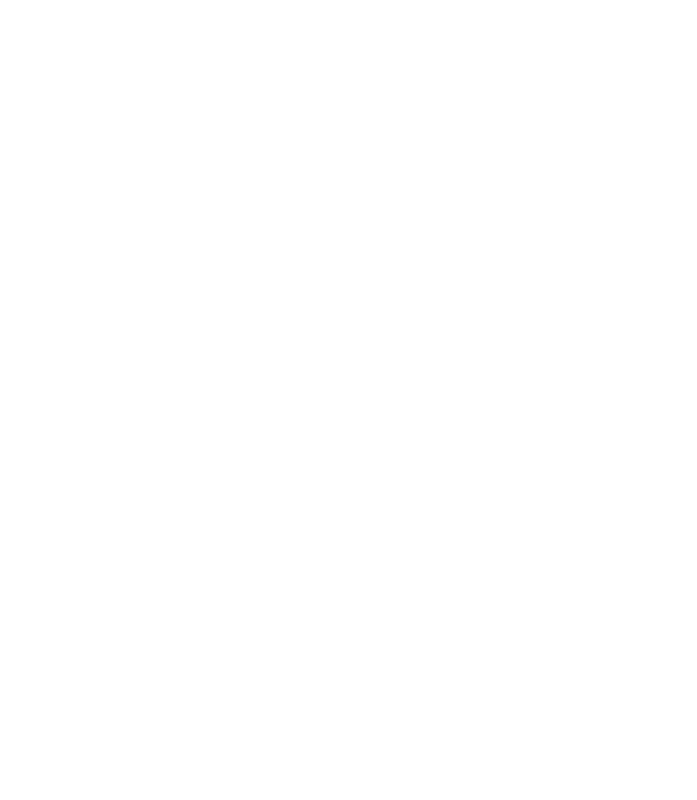
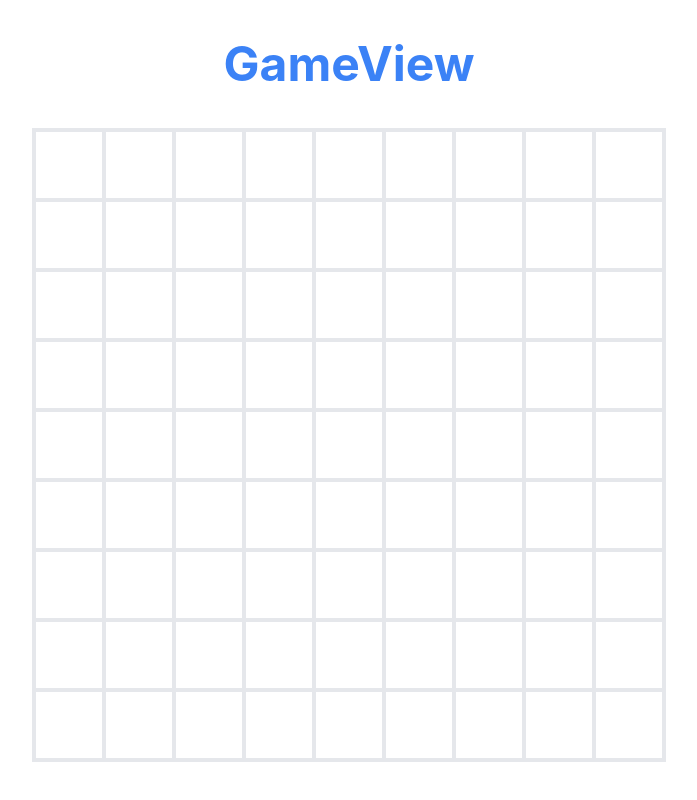
Before and after one commit to AdrianFernandez32/KitCatToe, a React (Create React App) app in the folder frontend/: page /game in a window 1280 px wide. Before the commit this address had no page. Shown: the whole page, without its empty margins (291-988 px from the left). Built offline with nearby package versions, Linux system fonts and the light colour scheme.

Commit message:
GameBoard init

```diff
--- a/frontend/src/index.tsx
+++ b/frontend/src/index.tsx
@@ -4,6 +4,7 @@
 import App from "./App";
 import SignIn from "./views/SignIn";
 import { Route, Routes, BrowserRouter } from "react-router-dom";
+import Game from "./views/Game/Game";
 
 const root = ReactDOM.createRoot(
   document.getElementById("root") as HTMLElement
@@ -12,6 +13,7 @@
   <BrowserRouter>
     <Routes>
       <Route index element={<SignIn />} />
+      <Route path="/game" element={<Game />} />
     </Routes>
   </BrowserRouter>
 );
--- /dev/null
+++ b/frontend/src/views/Game/Game.tsx
@@ -0,0 +1,15 @@
+import React from "react";
+import GameBoard from "./GameBoard";
+
+function Game() {
+  return (
+    <div className="w-full justify-center items-center flex flex-col">
+      <div className="py-10">
+        <h1 className="font-bold text-5xl text-blue-500">GameView</h1>
+      </div>
+      <GameBoard />
+    </div>
+  );
+}
+
+export default Game;
--- /dev/null
+++ b/frontend/src/views/Game/GameBoard.tsx
@@ -0,0 +1,63 @@
+import React from "react";
+
+type MarkType = "X" | "Y" | null;
+
+function GameBoard() {
+  const GameBoardWidth = 9;
+  const GameBoardHeight = 9;
+
+  const [gameBoard, setGameBoard] = React.useState<MarkType[][]>(
+    Array.from({ length: GameBoardHeight }, () =>
+      Array.from({ length: GameBoardWidth }, () => null)
+    )
+  );
+
+  const handleClick = (rowIndex: number, cellIndex: number) => {
+    setGameBoard((prevBoard) => {
+      const newBoard = prevBoard.map((row, i) =>
+        row.map((cell, j) => {
+          if (i === rowIndex && j === cellIndex) {
+            return "X";
+          }
+          return cell;
+        })
+      );
+      return newBoard;
+    });
+  };
+
+  return (
+    <div className="border-2 w-[900] h-[900]">
+      {gameBoard.map((row, i) => (
+        <div className="flex" key={i}>
+          {row.map((cell, j) => (
+            <GameBoardCell
+              markType={cell}
+              onClick={() => handleClick(i, j)}
+              key={j}
+            />
+          ))}
+        </div>
+      ))}
+    </div>
+  );
+}
+
+const GameBoardCell = ({
+  markType,
+  onClick,
+}: {
+  markType: MarkType;
+  onClick: () => void;
+}) => {
+  return (
+    <div
+      className="border-2 w-[70px] h-[70px] flex justify-center items-center"
+      onClick={onClick}
+    >
+      {markType?.toString()}
+    </div>
+  );
+};
+
+export default GameBoard;
```
